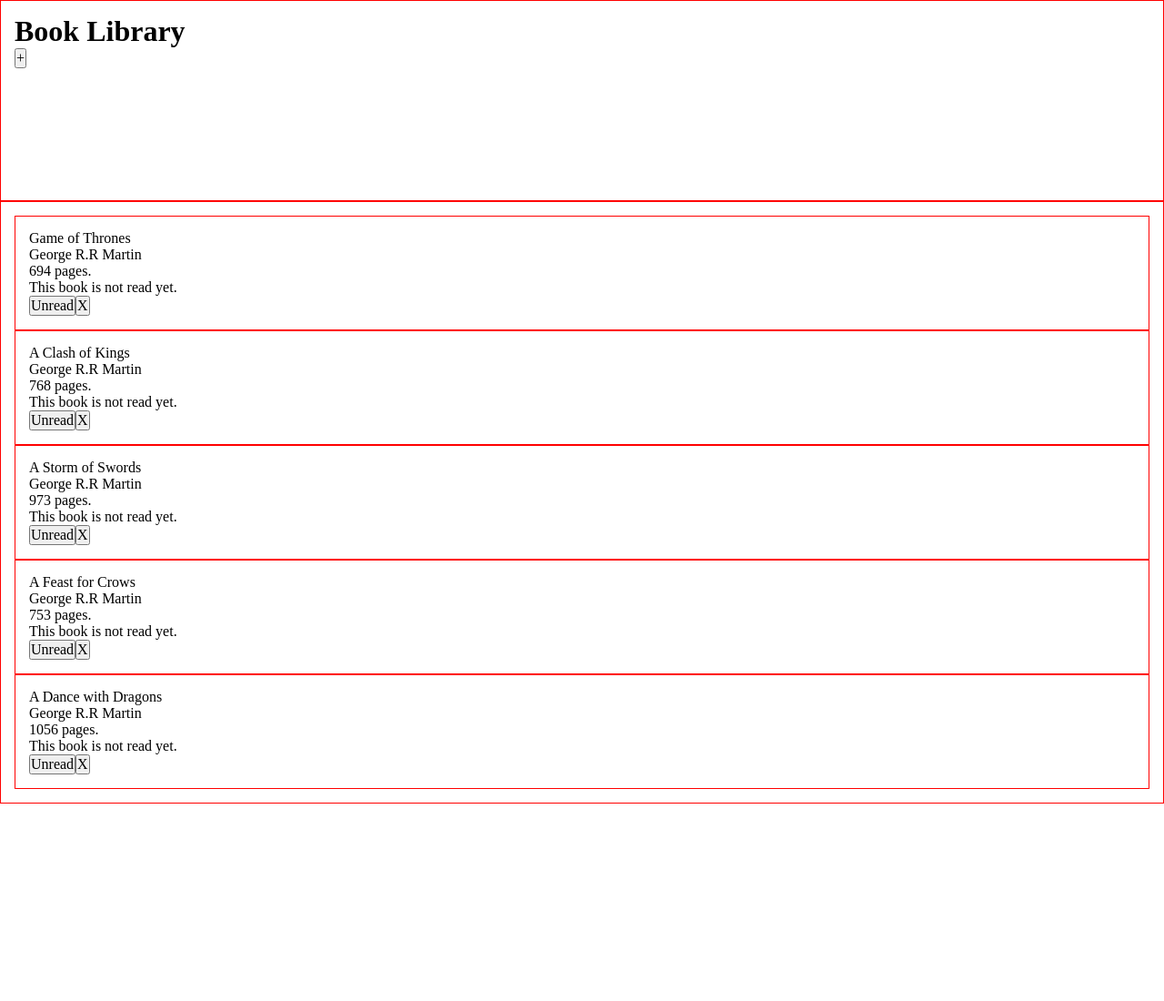
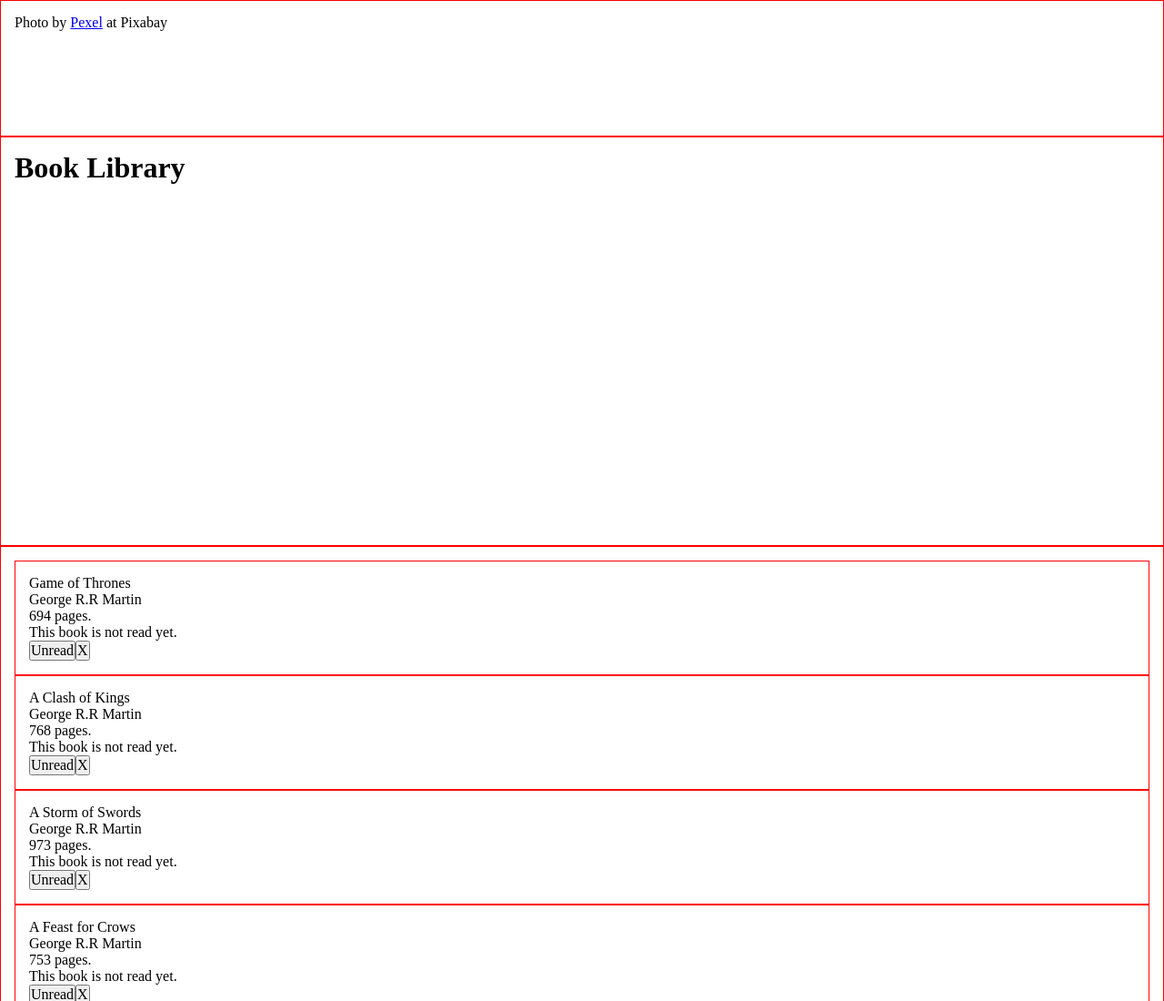
Before and after one commit to black23cat/book-library, a plain HTML site: page index.html in a window 1280 px wide. Shown: the top 1100 px of the page at 91% size. Before the commit the page ends 883 px from the top, so only its background shows below. Drawn offline with Linux system fonts and the light colour scheme.

Commit message:
Change header structure and change add new book button to span element

```diff
--- a/index.html
+++ b/index.html
@@ -12,9 +12,12 @@
 </head>
 <body>
   <div class="container">
-    <div class="header">
+    <div class="header-images">
+      <span class="image-credits" >Photo by <a href="https://www.pexels.com/@pixabay/" target="_blank">Pexel</a> at Pixabay</span>
+    </div>
+    <div class="header-text">
       <h1>Book Library</h1>
-      <button id="show-form-modal">+</button>
+      <span id="show-form-modal"></span>
       <dialog id="form-modal">
         <form action="get">
           <div>
```
